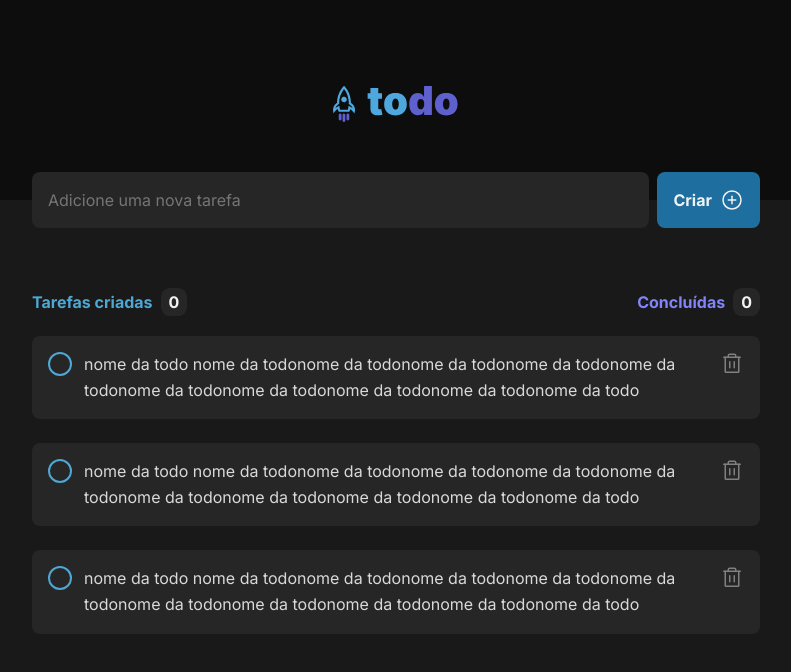
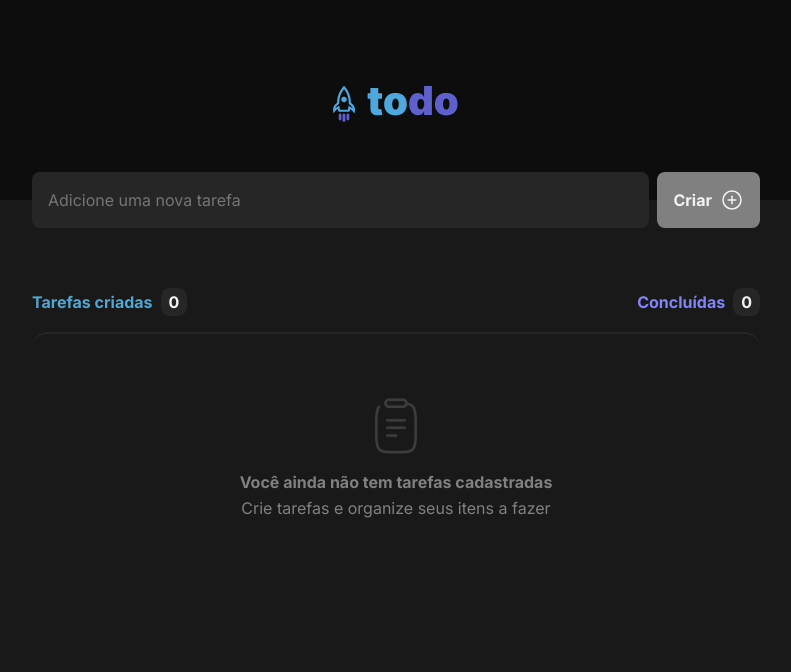
Before and after one commit to RamboGj/todo, a React (Vite) app: page / in a window 1280 px wide. Shown: the top 672 px of the page, without its empty margins (244-1035 px from the left). Built offline with nearby package versions, Linux system fonts and the light colour scheme.

Commit message:
able to create, delete todo and new rules

```diff
--- a/src/App.module.css
+++ b/src/App.module.css
@@ -10,7 +10,7 @@
     margin: -1.75rem auto 0;
 }
 
-.searchInput {
+.searchBox {
     background: var(--gray-500);
     border-radius: 8px;
     flex: 1;
@@ -21,11 +21,11 @@
     align-items: center;
 }
 
-.searchInput > input:focus {
+.searchBox > input:focus {
     outline: none;
 }
 
-.searchInput > input {
+.searchBox > input {
     border-radius: 8px;
     padding: 1rem;
     background: transparent;
@@ -54,3 +54,66 @@
     background: var(--blue-400);
     cursor: pointer;
 }
+
+.searchButton:disabled {
+    transition: 500ms;
+    background: var(--gray-300);
+    cursor: not-allowed;
+}
+
+.todoListwrapper {
+    width: 728px;
+    margin: 4rem auto 0;
+}
+
+.listHeader {
+    display: flex;
+    justify-content: space-between;
+}
+
+.listHeader span {
+    padding: 0.25rem 0.5rem;
+    background: var(--gray-500);
+    border-radius: 32%;
+
+    font-weight: bold;
+    color: var(--white);
+    margin-left: 0.5rem;
+}
+.listHeader .created {
+    font-weight: bold;
+    color: var(--blue-400);
+}
+
+.listHeader .done {
+    font-weight: bold;
+    color: var(--purple-500);
+}
+
+.contentList {
+    margin-top: 1.25rem;
+    border-top: 2px solid var(--gray-500);
+    border-radius: 16px;
+
+    padding: 4rem 1.5rem;
+
+    display: flex;
+    flex-direction: column;
+    align-items: center
+}
+
+.contentList div {
+    margin-top: 1rem;
+    text-align: center;
+}
+
+.title {
+    font-weight: bold;
+    line-height: 1.6;
+    color: var(--gray-300);
+}
+
+.subtitle {
+    line-height: 1.6;
+    color: var(--gray-300);
+}
--- a/src/App.tsx
+++ b/src/App.tsx
@@ -1,27 +1,108 @@
 import styles from "./App.module.css"
 import Header from "./components/Header"
 import { PlusCircle } from "phosphor-react"
-import TodoList from "./components/TodoList"
+import { useEffect, useState } from "react"
+import TodoItem from "./components/TodoItem"
+import Image from "./public/Clipboard.svg"
+
+interface TodoProps {
+  content: string
+}
 
 function App() {
+  const [todos, setTodos] = useState<TodoProps[]>([])
+  const [todoDescription, setTodoDescription] = useState<string>('')
+  const [createdTodos, setCreatedTodos] = useState<number>(0)
+  const [doneTodos, setDoneTodos] = useState<number>(0)
+
+  const descriptionIsEmpty = todoDescription === ''
+  const hasTodos = todos.length > 0
+
+  function handleCreateNewTodo() {
+    const newTodo = {
+      content: todoDescription
+    }
+
+    setTodos(state => [...state, newTodo])
+    setTodoDescription('')
+    setCreatedTodos(createdTodos + 1)
+  }
+
+  function deleteTodos(content: string) {
+    const listWithoutDeletedTodo = todos.filter((todo) => {
+      return todo.content !== content
+    })
+
+    setTodos(listWithoutDeletedTodo)
+    setCreatedTodos(createdTodos - 1)
+  }
 
   return (
       <div className={styles.wrapper}>
           <Header />
           <div className={styles.searchBarContent}>
-            <div className={styles.searchInput}>
+            <div className={styles.searchBox}>
               <input
+                value={todoDescription}
+                onChange={(e) => setTodoDescription(e.target.value)}
                 type="text"
                 placeholder="Adicione uma nova tarefa"
                 />
             </div>
-            <button className={styles.searchButton}>
-              Criar
-              <PlusCircle size={24} fontWeight="bold"/>
+            <button
+              onClick={handleCreateNewTodo}
+              className={styles.searchButton}
+              disabled={descriptionIsEmpty}
+            >
+                Criar
+                <PlusCircle size={24} fontWeight="bold"/>
             </button>
           </div>
           <div>
-            <TodoList />
+          <div className={styles.todoListwrapper}>
+            <div className={styles.listHeader}>
+                <p className={styles.created}>
+                    Tarefas criadas
+                    <span>
+                        {createdTodos}
+                    </span>
+                </p>
+                <p className={styles.done}>
+                    Concluídas
+                    <span>
+                      {createdTodos == 0 ? `0` : `${doneTodos} de ${createdTodos}`}
+                    </span>
+                </p>
+            </div>
+
+            {hasTodos && todos.map((item) => {
+                return (
+                    <TodoItem
+                        deleteTodo={deleteTodos}
+                        description={item.content}
+                        key={item.content}
+                    />
+                )
+            })}
+
+            {!hasTodos &&
+                <div className={styles.contentList}>
+                   <img
+                       src={Image}
+                       alt=""
+                   />
+                   <div>
+                       <p className={styles.title}>
+                           Você ainda não tem tarefas cadastradas
+                       </p>
+                       <p className={styles.subtitle}>
+                           Crie tarefas e organize seus itens a fazer
+                       </p>
+                   </div>
+               </div>
+            }
+
+        </div>
           </div>
       </div>
   )
--- a/src/components/TodoItem.module.css
+++ b/src/components/TodoItem.module.css
@@ -24,8 +24,8 @@
     flex: 1;
 }
 
-.content > input {
-    appearance: none;
+.checkTodoButton {
+    background: transparent;
     width: 24px;
     height: 24px;
     border: 2px solid var(--blue-400);
@@ -34,8 +34,13 @@
     cursor: pointer;
 }
 
-.content > input:focus {
+.checkedTodoButton {
     background: var(--purple-500);
+    width: 24px;
+    height: 24px;
+    border-radius: 50%;
+
+    cursor: pointer;
 }
 
 .delete button {
--- a/src/components/TodoItem.tsx
+++ b/src/components/TodoItem.tsx
@@ -1,18 +1,56 @@
 import styles from "./TodoItem.module.css"
 import { Trash } from "phosphor-react"
+import { useState } from "react"
 
-export default function TodoItem() {
+interface TodoItemProps {
+    description: string
+    deleteTodo: (description: string) => void
+}
+
+export default function TodoItem({ description, deleteTodo }: TodoItemProps) {
+    const [isChecked, setIsChecked] = useState<boolean>(false)
+
+    function handleDeleteTodo() {
+        deleteTodo(description)
+    }
+
     return (
         <div className={styles.todoBox}>
             <div className={styles.content}>
-                <input type="checkbox"/>
-                <p>
-                    nome da todo nome da todonome da todonome da todonome da todonome da todonome da todonome da todonome da todonome da todonome da todo
-                </p>
+                {!isChecked &&
+                    <>
+                        <div className={styles.checkTodoButton}>
+                        <button
+                            type="button"
+                            onClick={() => setIsChecked(!isChecked)}
+                        />
+                        </div>
+                        <p>
+                            {description}
+                        </p>
+                    </>
+                }
+
+                {isChecked &&
+                    <>
+                        <div className={styles.checkedTodoButton}>
+                        <button
+                            type="button"
+                            onClick={() => setIsChecked(!isChecked)}
+                        />
+                        </div>
+                        <p>
+                            {description}
+                        </p>
+                    </>
+                }
+
             </div>
             <div className={styles.delete}>
-                <button type="button">
-                    <Trash size={24}/>
+                <button
+                    onClick={handleDeleteTodo}
+                    type="button">
+                        <Trash size={24}/>
                 </button>
             </div>
         </div>
--- a/src/components/TodoList.module.css
+++ /dev/null
@@ -1,56 +0,0 @@
-.wrapper {
-    width: 728px;
-    margin: 4rem auto 0;
-}
-
-.listHeader {
-    display: flex;
-    justify-content: space-between;
-}
-
-.listHeader span {
-    padding: 0.25rem 0.5rem;
-    background: var(--gray-500);
-    border-radius: 32%;
-
-    font-weight: bold;
-    color: var(--white);
-    margin-left: 0.5rem;
-}
-.listHeader .created {
-    font-weight: bold;
-    color: var(--blue-400);
-}
-
-.listHeader .done {
-    font-weight: bold;
-    color: var(--purple-500);
-}
-
-.contentList {
-    margin-top: 1.25rem;
-    border-top: 2px solid var(--gray-500);
-    border-radius: 16px;
-
-    padding: 4rem 1.5rem;
-
-    display: flex;
-    flex-direction: column;
-    align-items: center
-}
-
-.contentList div {
-    margin-top: 1rem;
-    text-align: center;
-}
-
-.title {
-    font-weight: bold;
-    line-height: 1.6;
-    color: var(--gray-300);
-}
-
-.subtitle {
-    line-height: 1.6;
-    color: var(--gray-300);
-}
--- a/src/components/TodoList.tsx
+++ /dev/null
@@ -1,51 +0,0 @@
-import styles from "./TodoList.module.css"
-import Image from "../public/Clipboard.svg"
-import { useState } from "react"
-import TodoItem from "./TodoItem"
-
-export default function TodoList() {
-    const [isFalse, setIsFalse] = useState<boolean>(false)
-
-    return (
-        <div className={styles.wrapper}>
-            <div className={styles.listHeader}>
-                <p className={styles.created}>
-                    Tarefas criadas
-                    <span>
-                        0
-                    </span>
-                </p>
-                <p className={styles.done}>
-                    Concluídas
-                    <span>
-                        0
-                    </span>
-                </p>
-            </div>
-            {!isFalse &&
-                <>
-                    <TodoItem />
-                    <TodoItem />
-                    <TodoItem />
-                </>
-            }
-            {isFalse &&
-                <div className={styles.contentList}>
-                <img
-                    src={Image}
-                    alt=""
-                />
-                <div>
-                    <p className={styles.title}>
-                        Você ainda não tem tarefas cadastradas
-                    </p>
-                    <p className={styles.subtitle}>
-                        Crie tarefas e organize seus itens a fazer
-                    </p>
-                </div>
-            </div>
-            }
-
-        </div>
-    )
-}
```
